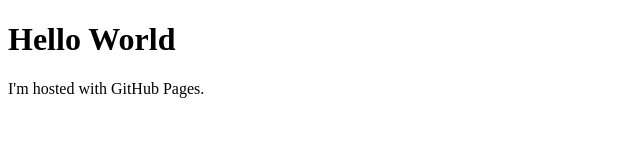
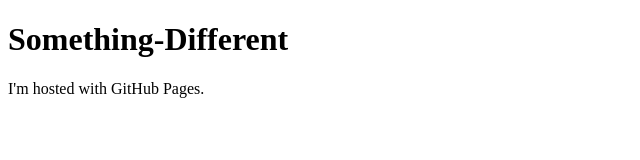
Before and after one commit to theBarryfish/something-different, a plain HTML site: page index.html in a window 1280 px wide. Shown: the whole page, without its empty margins (0-640 px from the left). Drawn offline with Linux system fonts and the light colour scheme.

Commit message:
Update index.html

```diff
--- a/index.html
+++ b/index.html
@@ -1,7 +1,7 @@
 <!DOCTYPE html>
 <html>
 <body>
-<h1>Hello World</h1>
+<h1>Something-Different</h1>
 <p>I'm hosted with GitHub Pages.</p>
 </body>
 </html>
```
